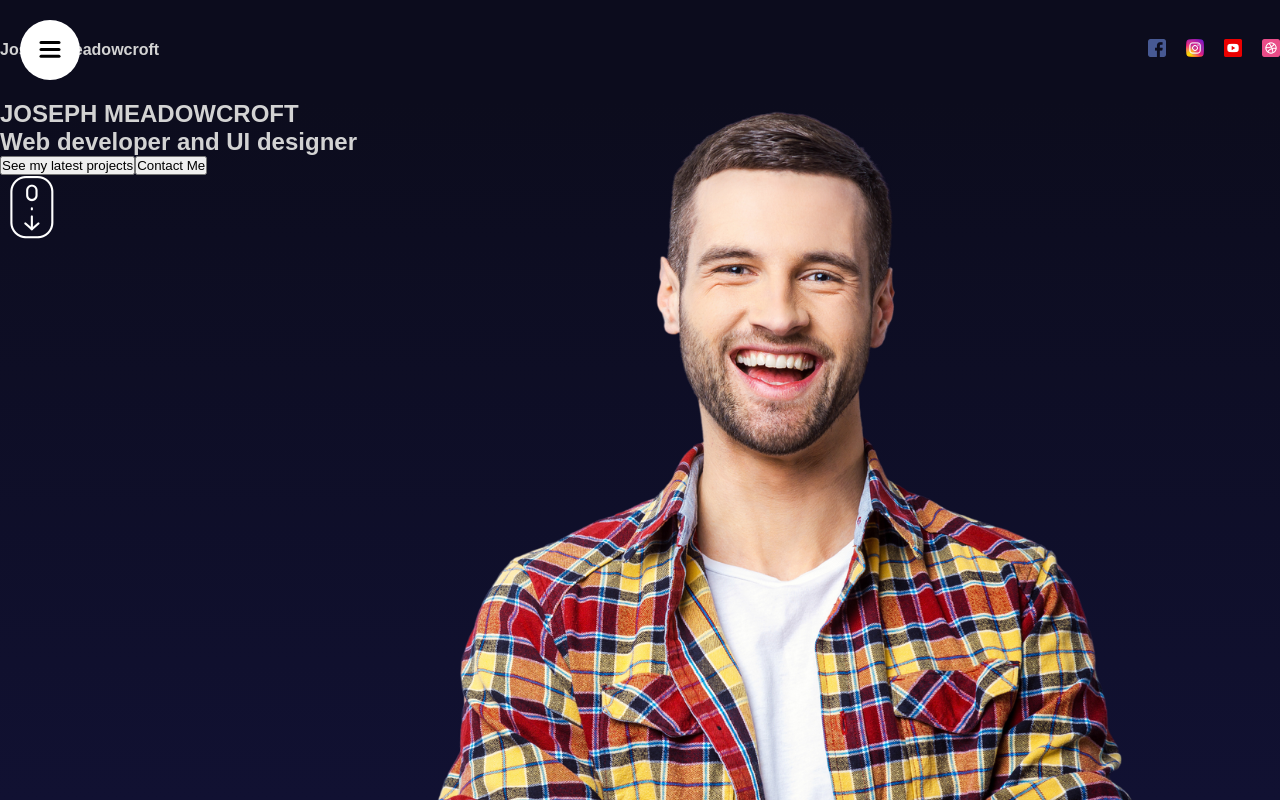
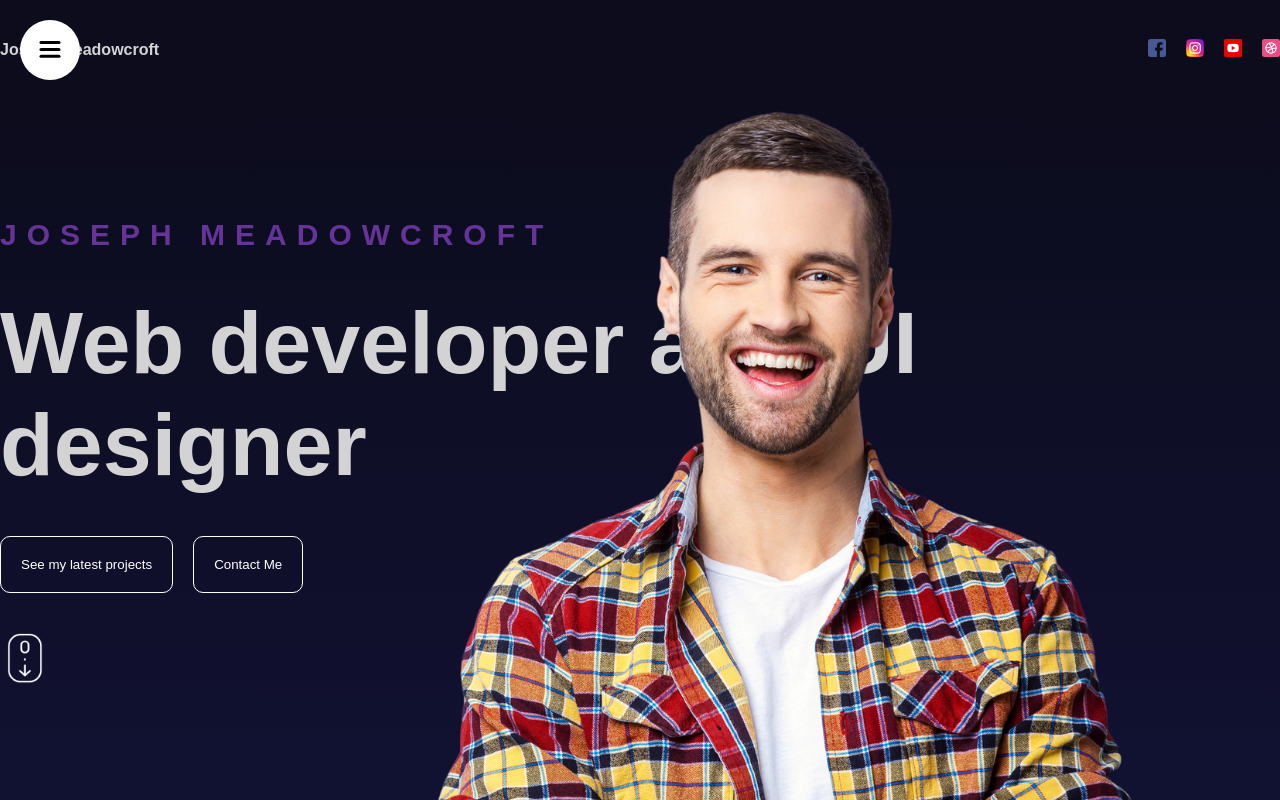
Before and after one commit to josephmeadowcroft/Portfolio-Website, a React (Vite) app: page / in a window 1280 px wide. Shown: the top 800 px of the page. Built offline with nearby package versions, Linux system fonts and the light colour scheme.

Commit message:
Update hero.scss

```diff
--- a/src/components/hero/hero.scss
+++ b/src/components/hero/hero.scss
@@ -8,6 +8,41 @@
     max-width: 1366px;
     height: 100%;
     margin: auto;
+
+    .textContainer {
+      height: 100%;
+      display: flex;
+      flex-direction: column;
+      justify-content: center;
+      gap: 40px;
+
+      h2 {
+        font-size: 30px;
+        color: rebeccapurple;
+        letter-spacing: 10px;
+      }
+
+      h1 {
+        font-size: 88px;
+      }
+
+      .buttons {
+        button {
+          padding: 20px;
+          border: 1px solid white;
+          border-radius: 10px;
+          background-color: transparent;
+          color: white;
+          margin-right: 20px;
+          cursor: pointer;
+          font-weight: 300;
+        }
+      }
+
+      img {
+        width: 50px;
+      }
+    }
   }
 
   .imageContainer {
```
